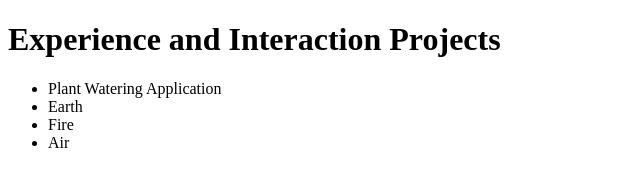
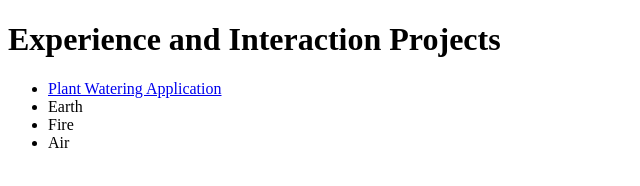
Before and after one commit to oj713/2223-classwork, a plain HTML site: page index.html in a window 1280 px wide. Shown: the whole page, without its empty margins (0-640 px from the left). Drawn offline with Linux system fonts and the light colour scheme.

Commit message:
Add files via upload

```diff
--- a/index.html
+++ b/index.html
@@ -6,7 +6,7 @@
 <body>
 	<h1> Experience and Interaction Projects </h1>
 	<ul>
-		<li> Plant Watering Application </li>
+		<li> <a href="plant_watering/index.html"> Plant Watering Application </a></li>
 		<li> Earth </li>
 		<li> Fire </li>
 		<li> Air </li>
```
